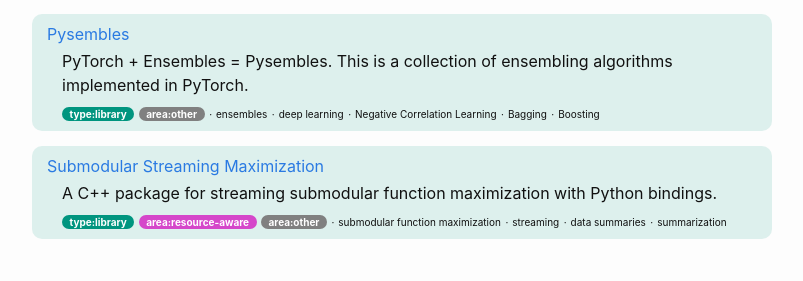
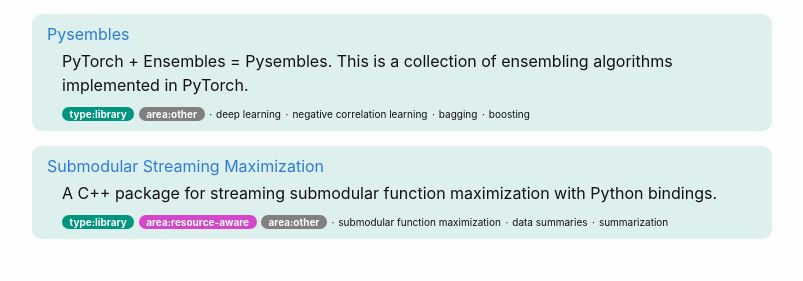
Before and after one commit to ML2R-center/ML2R-center.github.io, a Jekyll site: the page built from index.md, in a window 1280 px wide. Shown: the part 1456-1737 px from the top of the page, without its empty margins (238-1041 px from the left). Built offline with Jekyll 4.4.1, drawn with Linux system fonts in a browser that asks for light colours; our own code applies the rules of GitHub Pages for plain Markdown files.

Commit message:
Lower-case non-redundant keywords

```diff
--- a/_data/software.yml
+++ b/_data/software.yml
@@ -33,14 +33,14 @@
   url: https://github.com/sbuschjaeger/Pysembles
   description: PyTorch + Ensembles = Pysembles. This is a collection of ensembling algorithms implemented in PyTorch.
   areas: [ "o" ]
-  keywords: [ "ensembles", "deep learning", "Negative Correlation Learning", "Bagging", "Boosting"]
+  keywords: [ "deep learning", "negative correlation learning", "bagging", "boosting"]
 
 - name: Submodular Streaming Maximization
   type: l
   url: https://github.com/sbuschjaeger/SubmodularStreamingMaximization
   description: A C++ package for streaming submodular function maximization with Python bindings.
   areas: [ "r", "o" ]
-  keywords: [ "submodular function maximization", "streaming", "data summaries", "summarization" ]
+  keywords: [ "submodular function maximization", "data summaries", "summarization" ]
 
 - name: CriticalDifferenceDiagrams.jl
   type: l
```
